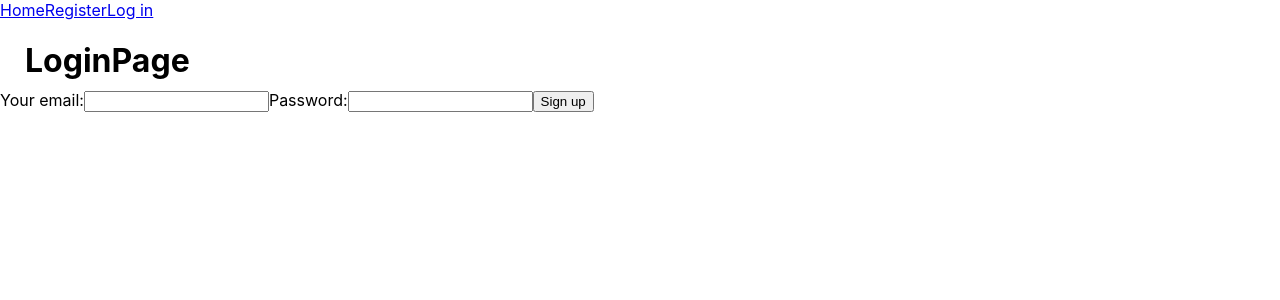
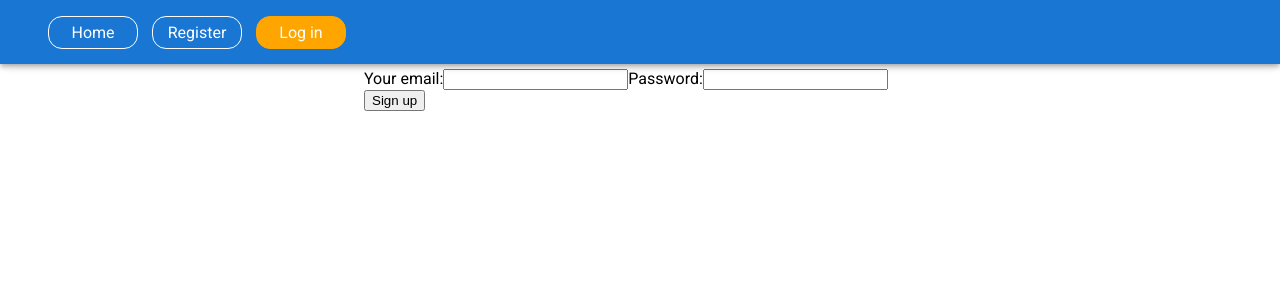
Before and after one commit to KaterynaPryimakova/goit-react-hw-08-phonebook, a React (Create React App) app: page /goit-react-hw-08-phonebook/login in a window 1280 px wide. Shown: the top 300 px of the page. Built offline with nearby package versions, Linux system fonts and the light colour scheme.

Commit message:
new: styled for header, container, NavLink

```diff
--- a/public/index.html
+++ b/public/index.html
@@ -3,6 +3,13 @@
   <head>
     <meta charset="utf-8" />
     <link rel="icon" href="%PUBLIC_URL%/favicon.ico" />
+    <link rel="preconnect" href="https://fonts.googleapis.com" />
+    <link rel="preconnect" href="https://fonts.gstatic.com" crossorigin />
+    <link
+      rel="stylesheet"
+      href="https://fonts.googleapis.com/css2?family=Roboto:wght@300;400;500;600;700&display=swap"
+    />
+
     <meta name="viewport" content="width=device-width, initial-scale=1" />
     <meta name="theme-color" content="#000000" />
     <meta
--- a/src/components/Navigation/Navigation.jsx
+++ b/src/components/Navigation/Navigation.jsx
@@ -1,21 +1,23 @@
 import React from 'react';
-import { NavLink } from 'react-router-dom';
 import { useAuth } from 'hooks/useAuth';
+import { Toolbar } from '@mui/material';
+import { StyledLink } from './Navigation.styled';
 
 export const Navigation = () => {
   const { isLoggedIn } = useAuth();
 
   return (
-    <nav>
-      <NavLink to="/">Home</NavLink>
+    <Toolbar component="nav">
+      <StyledLink to="/">Home</StyledLink>
+
       {isLoggedIn ? (
-        <NavLink to="/contacts">Contacts</NavLink>
+        <StyledLink to="/contacts">Contacts</StyledLink>
       ) : (
         <>
-          <NavLink to="/register">Register</NavLink>
-          <NavLink to="/login">Log in</NavLink>
+          <StyledLink to="/register">Register</StyledLink>
+          <StyledLink to="/login">Log in</StyledLink>
         </>
       )}
-    </nav>
+    </Toolbar>
   );
 };
--- /dev/null
+++ b/src/components/Navigation/Navigation.styled.jsx
@@ -0,0 +1,27 @@
+import styled from '@emotion/styled';
+
+import { NavLink } from 'react-router-dom';
+
+export const StyledLink = styled(NavLink)`
+  color: #fff;
+  background-color: transparent;
+  border: 1px solid #fff;
+  padding: 6px 12px;
+  border-radius: 14px;
+  text-decoration: none;
+  margin-right: 14px;
+  width: 64px;
+  text-align: center;
+  transition: scale 250ms ease-in-out;
+
+  :hover,
+  :focus {
+    scale: 1.1;
+  }
+
+  &.active {
+    color: #fff;
+    background-color: orange;
+    border: 1px solid orange;
+  }
+`;
--- a/src/components/SharedLayout/SharedLayout.jsx
+++ b/src/components/SharedLayout/SharedLayout.jsx
@@ -2,20 +2,33 @@ import { Suspense } from 'react';
 import { Outlet } from 'react-router-dom';
 import { useAuth } from 'hooks/useAuth';
 import { Navigation, UserMenu } from 'components';
+import { AppBar, Grid, Toolbar } from '@mui/material';
+import { Container } from '@mui/material';
 
 export const SharedLayout = () => {
   const { isLoggedIn } = useAuth();
   return (
     <div>
-      <header>
-        <Navigation />
-        {isLoggedIn && <UserMenu />}
-      </header>
+      <AppBar component="header">
+        <Toolbar>
+          <Grid
+            container
+            direction="row"
+            justifyContent="space-between"
+            alignItems="center"
+          >
+            <Navigation />
+            {isLoggedIn && <UserMenu />}
+          </Grid>
+        </Toolbar>
+      </AppBar>
 
       <main>
-        <Suspense fallback={null}>
-          <Outlet />
-        </Suspense>
+        <Container maxWidth="sm">
+          <Suspense fallback={null}>
+            <Outlet />
+          </Suspense>
+        </Container>
       </main>
     </div>
   );
--- a/src/index.css
+++ b/src/index.css
@@ -1,18 +1,12 @@
-@import-normalize; /* bring in normalize.css styles */
+@import-normalize;
 
 body {
   margin: 0;
-  font-family: -apple-system, BlinkMacSystemFont, 'Segoe UI', 'Roboto', 'Oxygen',
-    'Ubuntu', 'Cantarell', 'Fira Sans', 'Droid Sans', 'Helvetica Neue',
-    sans-serif;
+  font-family: 'Roboto', sans-serif;
   -webkit-font-smoothing: antialiased;
   -moz-osx-font-smoothing: grayscale;
 }
 
-code {
-  font-family: source-code-pro, Menlo, Monaco, Consolas, 'Courier New',
-    monospace;
-}
 h1,
 h2 {
   padding-left: 25px;
--- a/src/pages/HomePage.jsx
+++ b/src/pages/HomePage.jsx
@@ -1,9 +1,11 @@
 import React from 'react';
+import homePageImage from '../images/home-page-img.jpg';
 
 const HomePage = () => {
   return (
     <div>
       <h1>Welcome!</h1>
+      <img src={homePageImage} alt="Stop war in Ukraine" />
     </div>
   );
 };
```
Also changed, not shown: package.json (+6 -2 lines), src/images/home-page-img.jpg (added), 1 other file (tests, documents, lock files or other folders).
